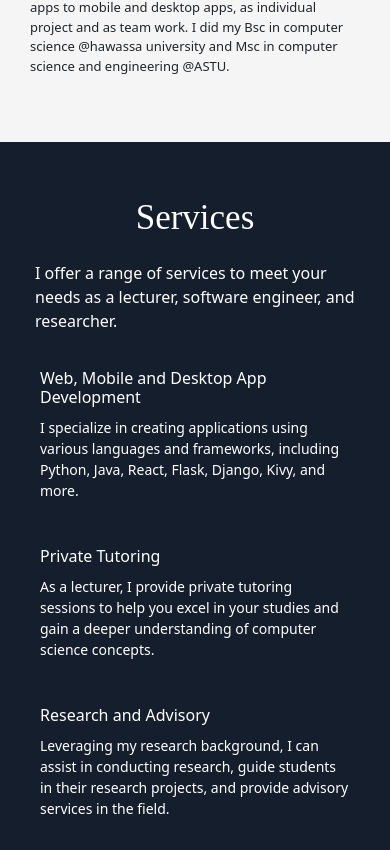
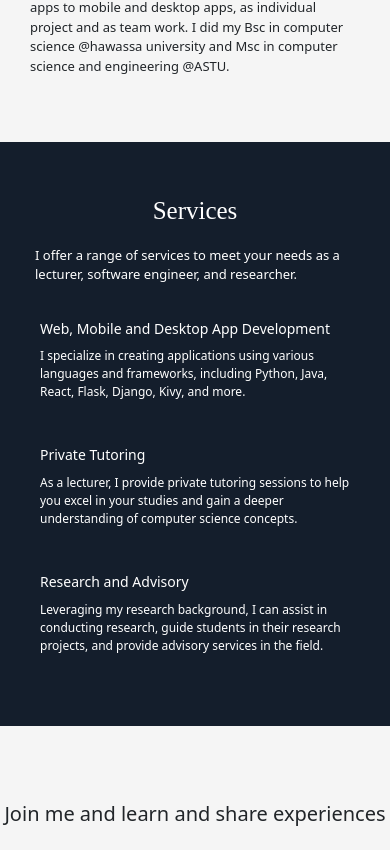
Before and after one commit to adisu-mulu/portfolio, a React (Create React App) app: page / in a window 390 px wide. Shown: the part 892-1742 px from the top of the page. Built offline with nearby package versions, Linux system fonts and the light colour scheme.

Commit message:
updated font-size for media screen of max-width: 720 for home-services

```diff
--- a/src/App.css
+++ b/src/App.css
@@ -276,12 +276,13 @@ margin-bottom: 10px;
     display: flex;
     flex-direction: column;
     gap: 0px;
+    font-size: small;
   }
   .service-item h2 {
-    font-size: 16px;
+    font-size: 14px;
   }
   .service-item p {
-    font-size: 14px;
+    font-size: 12px;
   }
   .home-about-heading {
     padding-top: 50px;
@@ -294,11 +295,12 @@ margin-bottom: 10px;
   }
   .home-services-heading {
     padding-top: 50px;
-    font-size: 35px;
+    font-size: 25px;
   }
   .home-services-description {
     padding-left: 35px;
     padding-right: 35px;
+    font-size: small;
   }
   .blogs-description {
     font-size: 20px;
```
